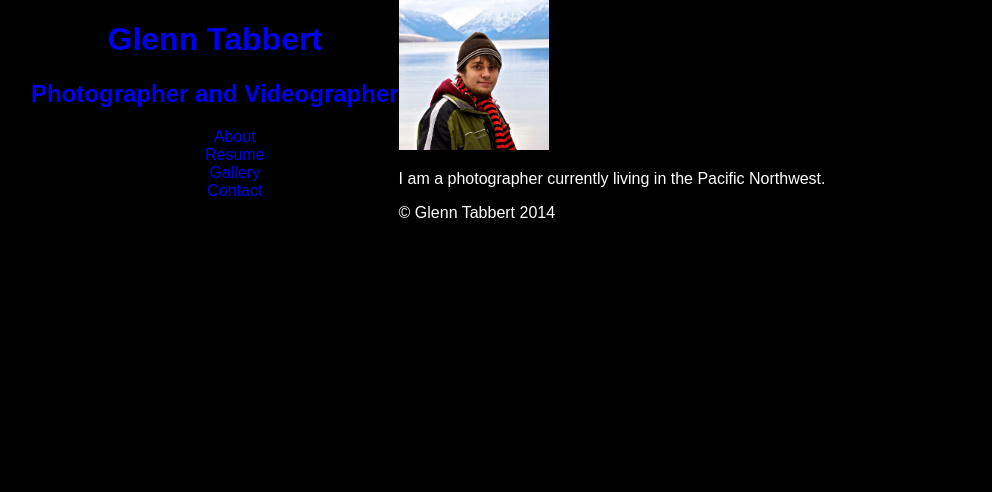
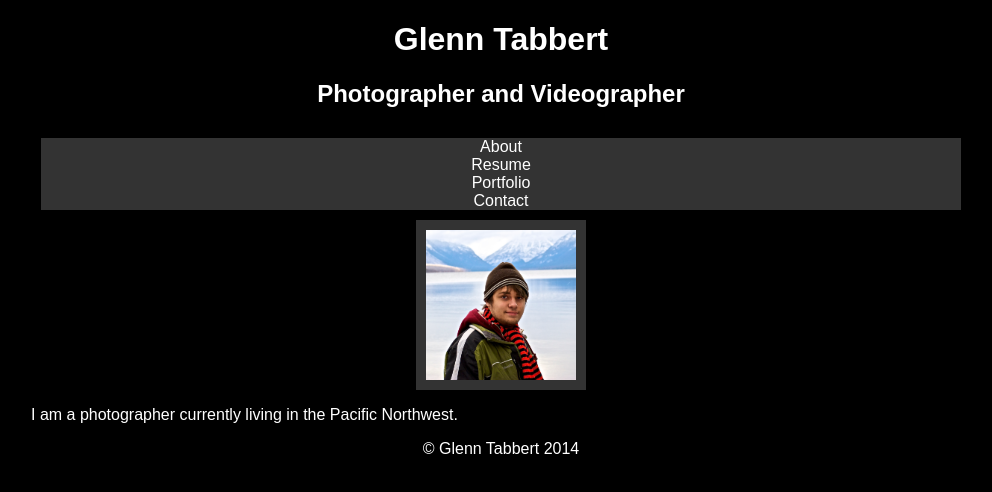
Before and after one commit to gtabbert/gtabbert.github.io, a plain HTML site: page about.html in a window 1280 px wide. Shown: the whole page, without its empty margins (139-1131 px from the left). Drawn offline with Linux system fonts and the light colour scheme.

Commit message:
organized layout

```diff
--- a/about.html
+++ b/about.html
@@ -17,7 +17,7 @@
 					<ul>
 						<li><a href="about.html">About</a></li>
 						<li><a href="resume.html">Resume</a></li>
-						<li><a href="gallery.html">Gallery</a></li>
+						<li><a href="gallery.html">Portfolio</a></li>
 						<li><a href="contact.html">Contact</a></li>
 					</ul>
 				</nav>
--- a/css/main.css
+++ b/css/main.css
@@ -12,30 +12,43 @@ a {
 
 img {
 	max-width: none;
+	padding: 10px;
 }
 
 /* HEADER */
 header {
-	float: left;
-	margin: 0 0 30px 0;
+	text-align: center;
 }
 
 #logo {
-	text-align: center;
 }
 
 nav {
 	text-align: center;
-
+	padding: 10px 0;
+	margin: 20px 0 0;
 }
 
-nav li {
+nav ul {
 	list-style: none;
+	margin: 0 10px;
+	padding: 0;
+}
+
+nav a {
+	padding: 15px 10px;
 }
 
 /* ABOUT */
 .profile {
+	display: block;
 	max-width: 150px;
+	margin: 0 auto;
+}
+
+/* FOOTER */
+footer {
+	text-align: center;
 }
 
 /* COLOURS */
@@ -45,5 +58,13 @@ body {
 }
 
 a {
-	color: ;
+	color: #FFF;
 }
+
+nav ul li {
+	background-color: #333;
+}
+
+img {
+	background-color: #333;
+}
```
Also changed, not shown: index.html (+1 -1 lines).
